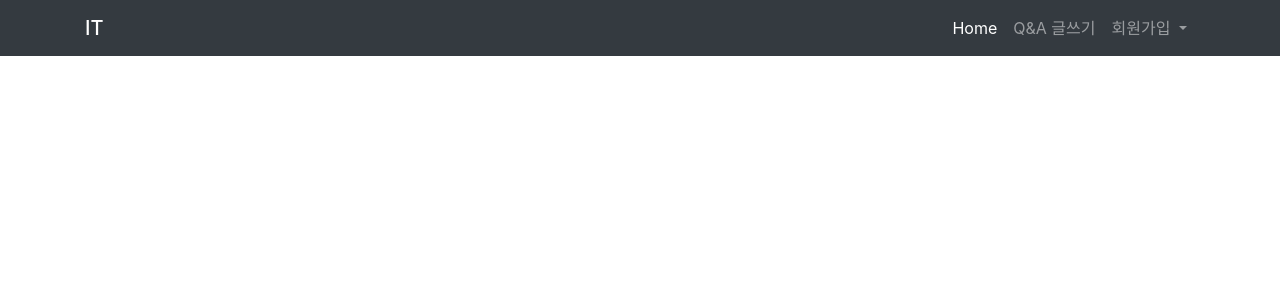
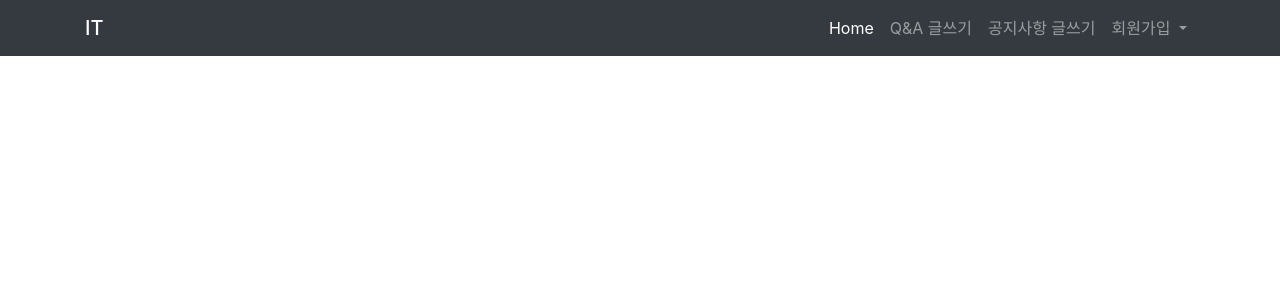
Before and after one commit to jungeun919/IT-webpage, a Django app: page / in a window 1280 px wide. Shown: the top 300 px of the page. Run offline with Django 3.2, Linux system fonts and the light colour scheme; some libraries are stand-ins or nearby versions.

Commit message:
qna error fixed

```diff
--- a/web/accounts/templates/base.html
+++ b/web/accounts/templates/base.html
@@ -22,7 +22,10 @@
                 <a class="nav-link" href="{% url 'index' %}">Home<span class="sr-only">(current)</span></a>
                 </li>
                 <li class="nav-item">
-                <a class="nav-link" href="{% url 'new' %}">Q&A 글쓰기</a>
+                <a class="nav-link" href="{% url 'qna_new' %}">Q&A 글쓰기</a>
+                </li>
+                <li class="nav-item">
+                    <a class="nav-link" href="{% url 'new' %}">공지사항 글쓰기</a>
                 </li>
                 <!-- account -->
                 <li class="nav-item dropdown">
--- a/web/notice/views.py
+++ b/web/notice/views.py
@@ -7,6 +7,9 @@ from django.core.paginator import Paginator
 # Create your views here.
 def board(request):
     posts = Post.objects.all().order_by('-id')
+    notice_fixed = Post.objects.filter(top_fixed=True).order_by('-pub_date')
+    print(notice_fixed)
+    # context['notice_fixed'] = notice_fixed
     paginator = Paginator(posts, 5)
     page = request.GET.get('page')
     boards = paginator.get_page(page)
```
Also changed, not shown: web/notice/templates/post.html (+0 -30 lines).
